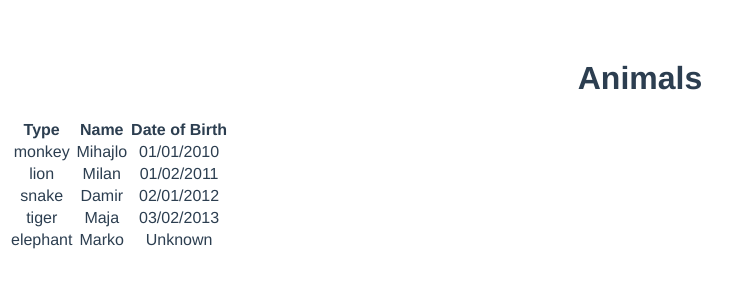
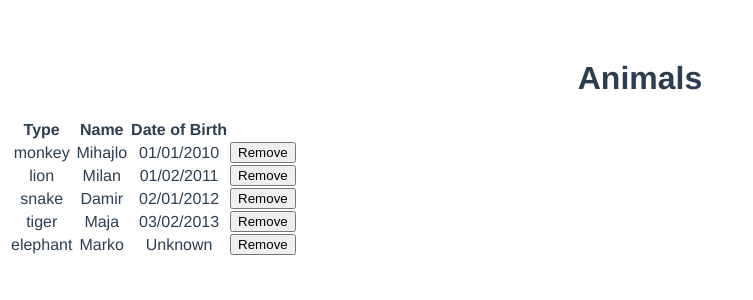
Before and after one commit to MajaMarkovic1/Zoo, a Vue app: page / in a window 1280 px wide. Shown: the top 300 px of the page, without its empty margins (0-753 px from the left). Built offline with nearby package versions, Linux system fonts and the light colour scheme.

Commit message:
zadatak3

```diff
--- a/src/components/AnimalList.vue
+++ b/src/components/AnimalList.vue
@@ -6,13 +6,16 @@
                 <th>Type</th>
                 <th>Name</th>
                 <th>Date of Birth</th>
+                <th></th>
             </thead>
             <tbody>
                 <tr v-for="(animal, key) in animals" :key="key">
                     <td>{{ animal.type }}</td>
                     <td>{{ animal.name }}</td>
-                    <td v-if="animal.dateOfBirth === ''">Unknown</td>
-                    <td v-else>{{ animal.dateOfBirth }}</td>
+                    <!-- <td v-if="animal.dateOfBirth === ''">Unknown</td> -->
+                    <!-- <td v-else>{{ animal.dateOfBirth }}</td> -->
+                    <td>{{ animal.dateOfBirth === '' ? 'Unknown' : animal.dateOfBirth }}</td>
+                    <button @click="removeAnimal(animal)">Remove</button>
                 </tr>
             </tbody>
         </table>
@@ -33,6 +36,12 @@ export default {
 
           ]
       }
+  },
+  methods: {
+      removeAnimal(animal){
+          let indexOfAnimal = this.animals.indexOf(animal);
+          this.animals.splice(indexOfAnimal, 1);
+      }
   }
 
 }
```
